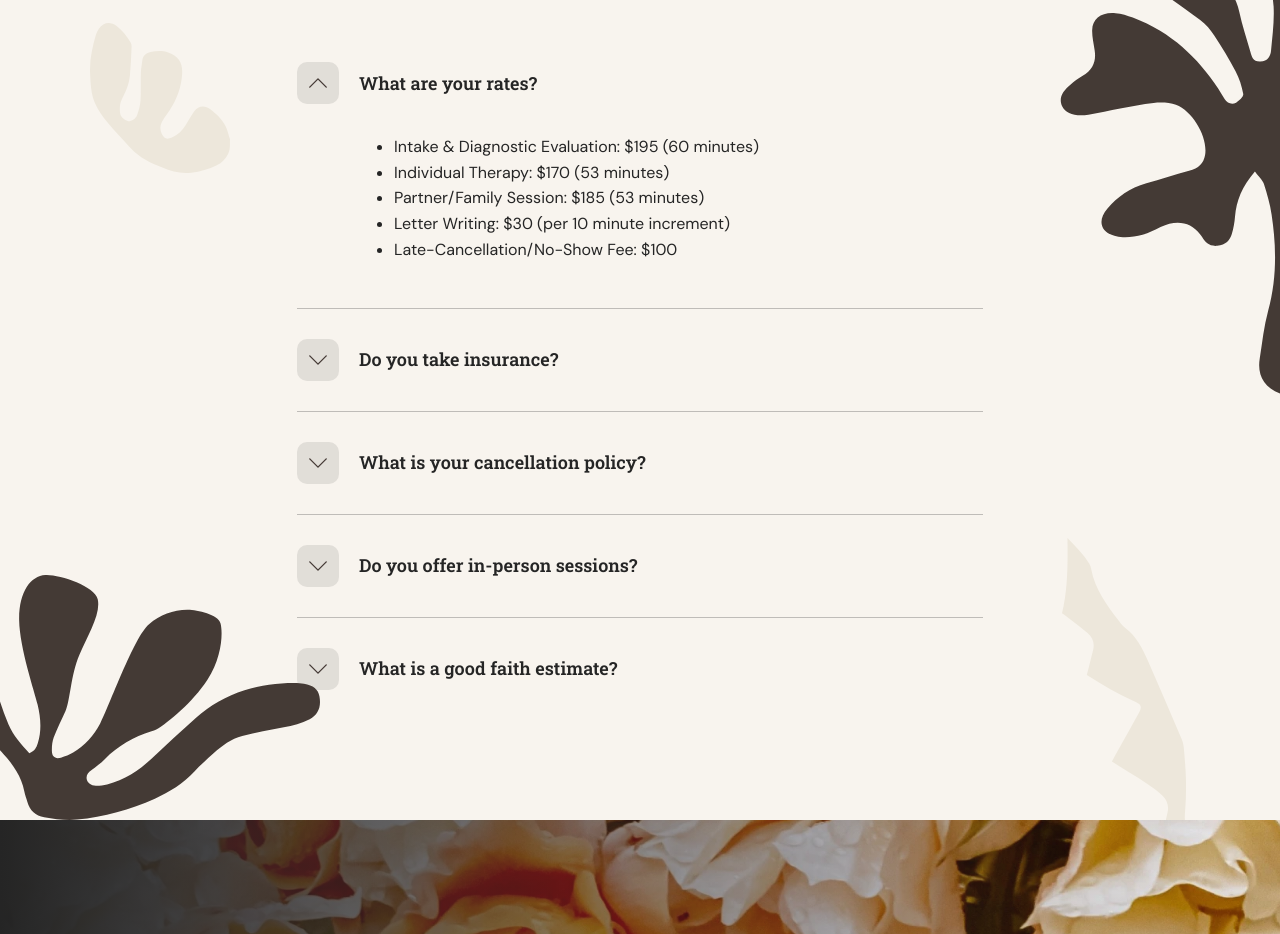
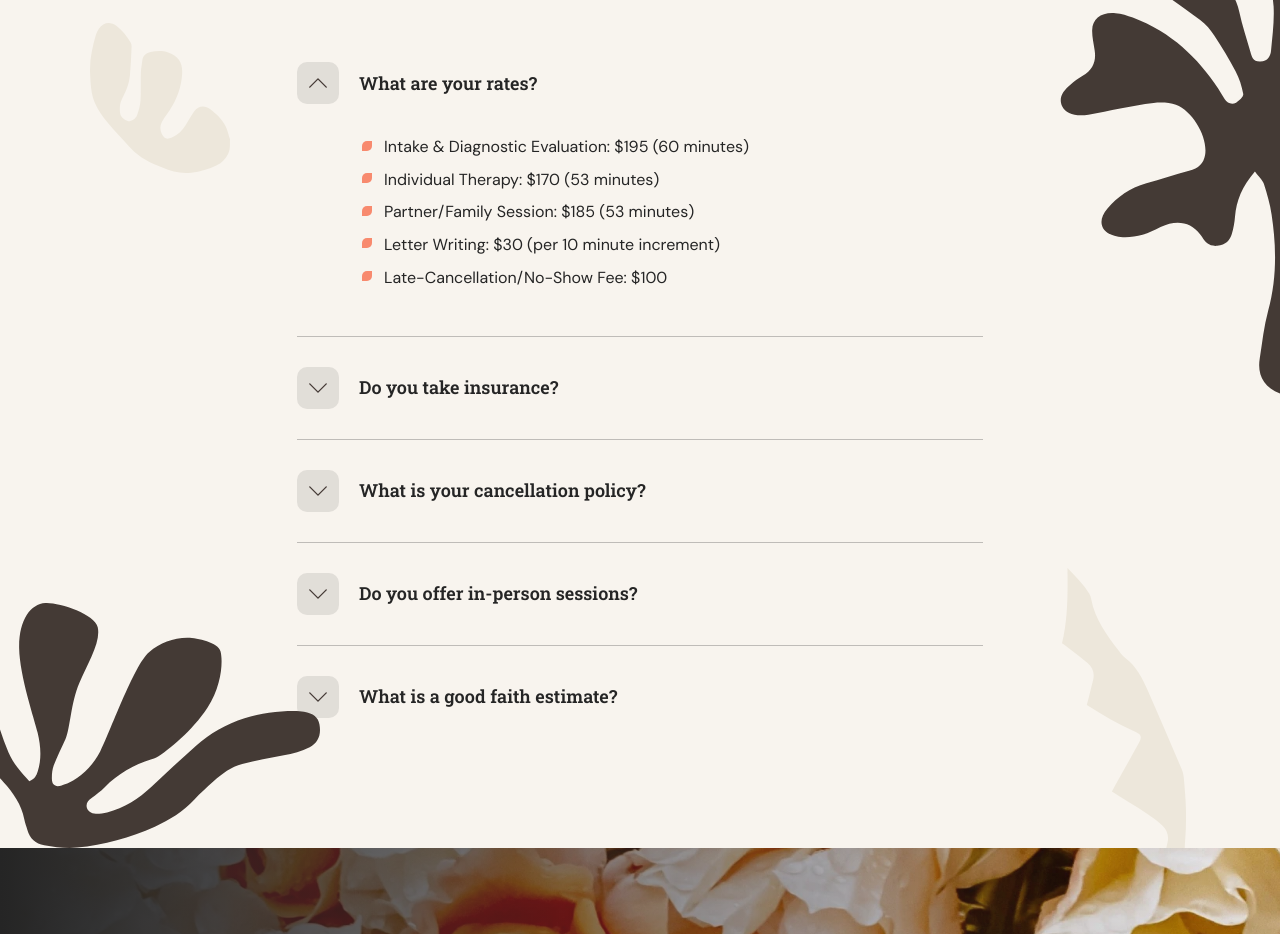
Before and after one commit to azuretek/neurosanctuarycounseling, a website: page index.html in a window 1280 px wide. Shown: the part 4540-5474 px from the top of the page. Drawn offline with nearby package versions, Linux system fonts and the light colour scheme.

Commit message:
feat(lists): coral petal bullets on every content list
Abi wants one bullet style across the site, so the petal rules move out of services.css into lists.css and now cover the FAQ rates list too. Menus and the contact list are navigation, not content, and keep no bullets.

```diff
--- a/index.html
+++ b/index.html
@@ -21,6 +21,7 @@
     <link rel="stylesheet" href="./dist/css/theme.min.css" />
     <link rel="stylesheet" href="./dist/css/services.css" />
     <link rel="stylesheet" href="./dist/css/buttons.css" />
+    <link rel="stylesheet" href="./dist/css/lists.css" />
 </head>
 
 <body>
```
Also changed, not shown: dist/css/lists.css (added), dist/css/services.css.
